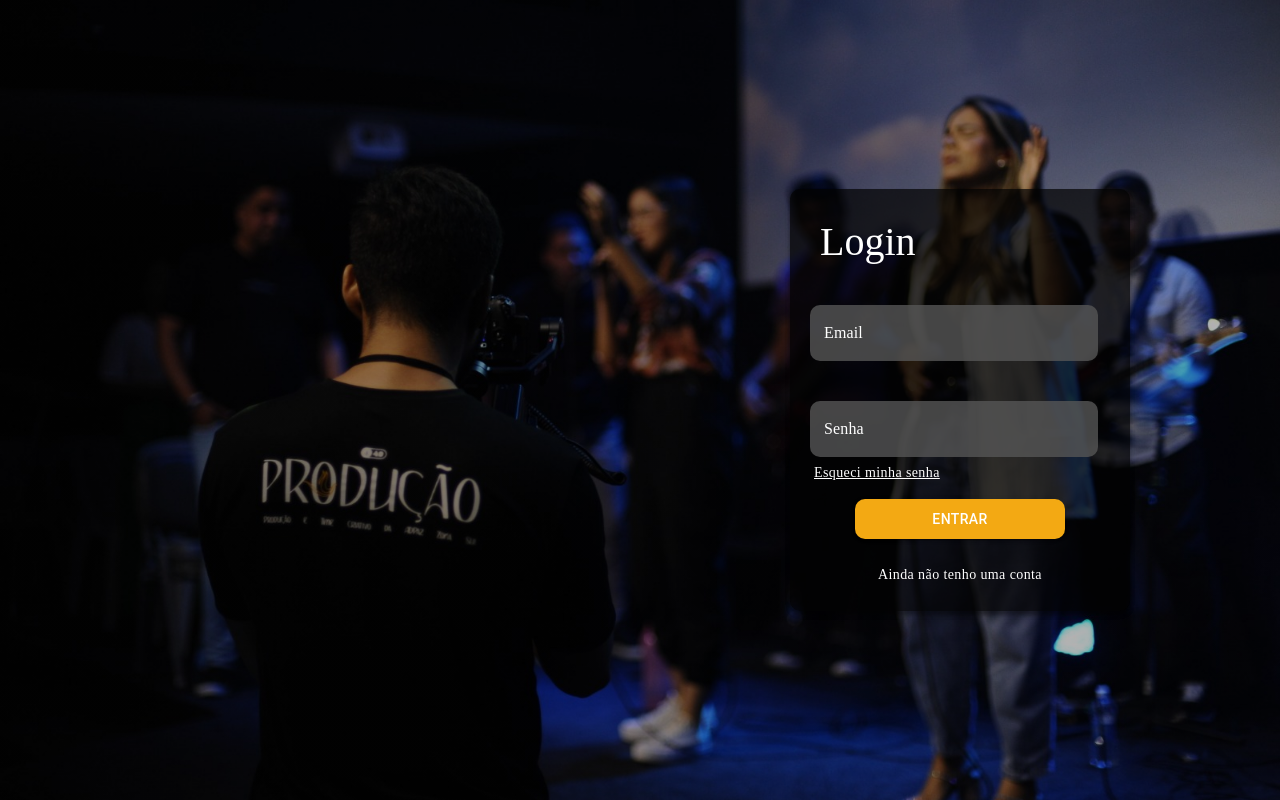
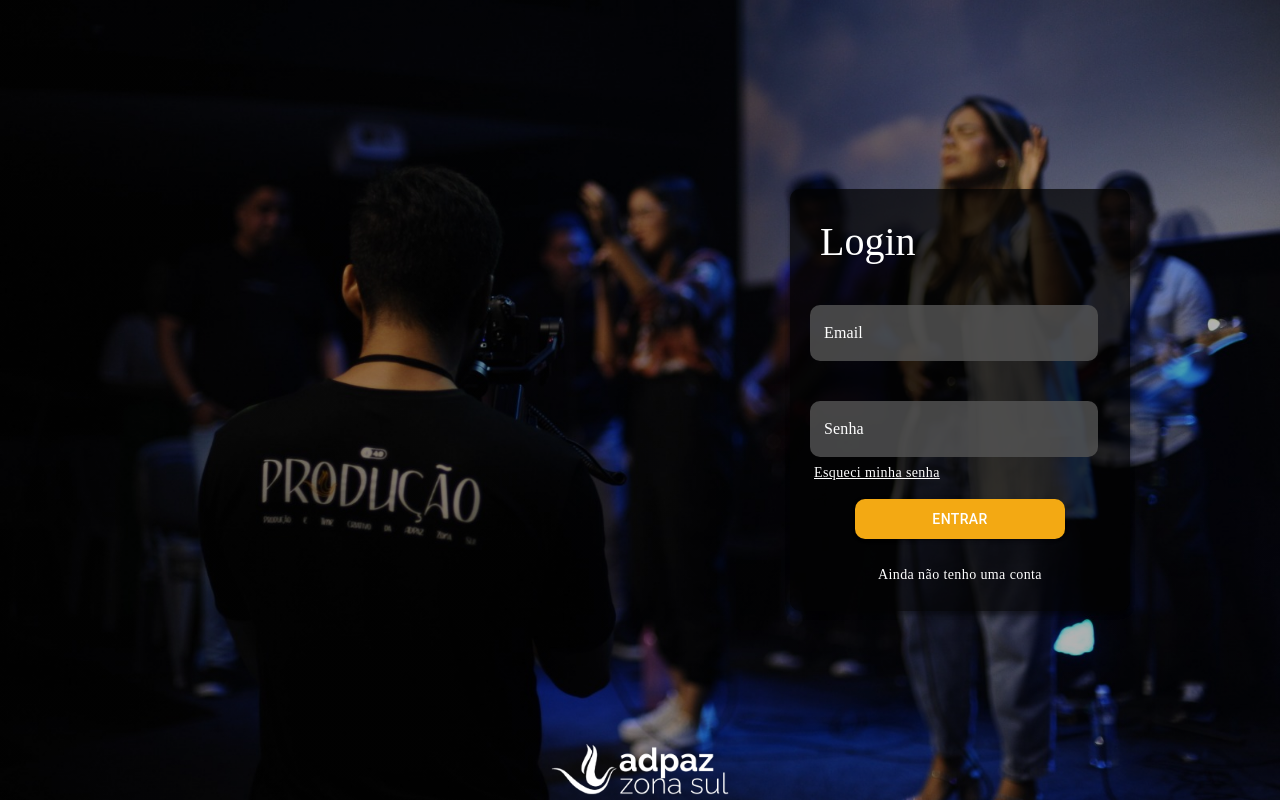
Before and after one commit to SamuelCFelix/Escala-Frontend, a React (Create React App) app: page /login in a window 1280 px wide. Built offline with nearby package versions, Linux system fonts and the light colour scheme.

Commit message:
atualização do textfield com error ao faltar preencher

```diff
--- a/src/pages/Login.js
+++ b/src/pages/Login.js
@@ -1,14 +1,15 @@
 import { Box, Button, TextField, Typography } from "@mui/material";
-import backgroundImage from "../img/Foto Produção Samuel.jpeg";
+import BackgroundImage from "../img/Foto Produção Samuel.jpeg";
 import { useState } from "react";
 import axios from "axios";
+import LogoRodape from "../img/Logo ZS.png";
 
 const styles = {
   container: {
     margin: 0,
     padding: 0,
     fontFamily: "Libre Baskerville",
-    background: `linear-gradient(rgba(0,0,0,0.3), rgba(0,0,0,0.3)), url("${backgroundImage}")`,
+    background: `linear-gradient(rgba(0,0,0,0.3), rgba(0,0,0,0.3)), url("${BackgroundImage}")`,
     backgroundSize: "cover",
     backgroundRepeat: "no-repeat",
     backgroundPosition: "center",
@@ -164,16 +165,30 @@ const styles = {
       boxShadow: "none",
     },
   },
+  boxRodape: {
+    width: "100vw",
+    height: "4vw",
+    position: "fixed",
+    bottom: 0,
+    display: "flex",
+    alignItems: "center",
+    justifyContent: "center",
+  },
 };
 
 const Login = () => {
   const [email, setEmail] = useState("");
   const [password, setPassword] = useState("");
 
+  const [errorSenha, setErrorSenha] = useState(false);
+  const [errorEmail, setErrorEmail] = useState(false);
+
   const handleLogin = async (event) => {
-    event.preventDefault();
-    console.log(email, password);
-
+    if (email !== "" && password === "") {
+      handlePreencher(password);
+    } else if (email === "" && password !== "") {
+      handlePreencher(email);
+    } else if (email !== "" && password !== "") {
       try {
         const response = await axios.post(
           "http://localhost:3000/login",
@@ -186,6 +201,29 @@ const Login = () => {
         console.log(response.data);
       } catch (error) {
         console.error(error);
+      }
+
+      console.log(email, password);
+    }
+  };
+
+  const handleKeyDown = (event) => {
+    if (event.key === "Enter") {
+      if (email !== "" && password === "") {
+        handlePreencher(password);
+      } else if (email === "" && password !== "") {
+        handlePreencher(email);
+      } else if (email !== "" && password !== "") {
+        handleLogin(event);
+      }
+    }
+  };
+
+  const handlePreencher = (preencher) => {
+    if (preencher === password) {
+      setErrorSenha(true);
+    } else if (preencher === email) {
+      setErrorEmail(true);
     }
   };
 
@@ -206,19 +244,29 @@ const Login = () => {
             autoComplete="off"
           >
             <TextField
+              error={errorEmail}
               id="outlined-basic"
               label="Email"
               variant="outlined"
               type="email"
-              onChange={(event) => setEmail(event.target.value)}
+              onChange={(event) => {
+                setEmail(event.target.value);
+                setErrorEmail(false);
+              }}
+              onKeyDown={handleKeyDown}
               sx={styles.inputLogin}
             />
             <TextField
+              error={errorSenha}
               id="outlined-basic"
               label="Senha"
               variant="outlined"
               type="password"
-              onChange={(event) => setPassword(event.target.value)}
+              onChange={(event) => {
+                setPassword(event.target.value);
+                setErrorSenha(false);
+              }}
+              onKeyDown={handleKeyDown}
               sx={styles.inputLogin}
             />
           </Box>
@@ -233,6 +281,13 @@ const Login = () => {
           <Button sx={styles.botaoCadastrar}>Ainda não tenho uma conta</Button>
         </Box>
       </Box>
+      <Box sx={styles.boxRodape}>
+        <img
+          src={LogoRodape}
+          style={{ width: "200px", marginBottom: "10px" }}
+          alt="LogoRodape"
+        />
+      </Box>
     </Box>
   );
 };
```
Lines whose indentation alone changed are shown as unchanged.
